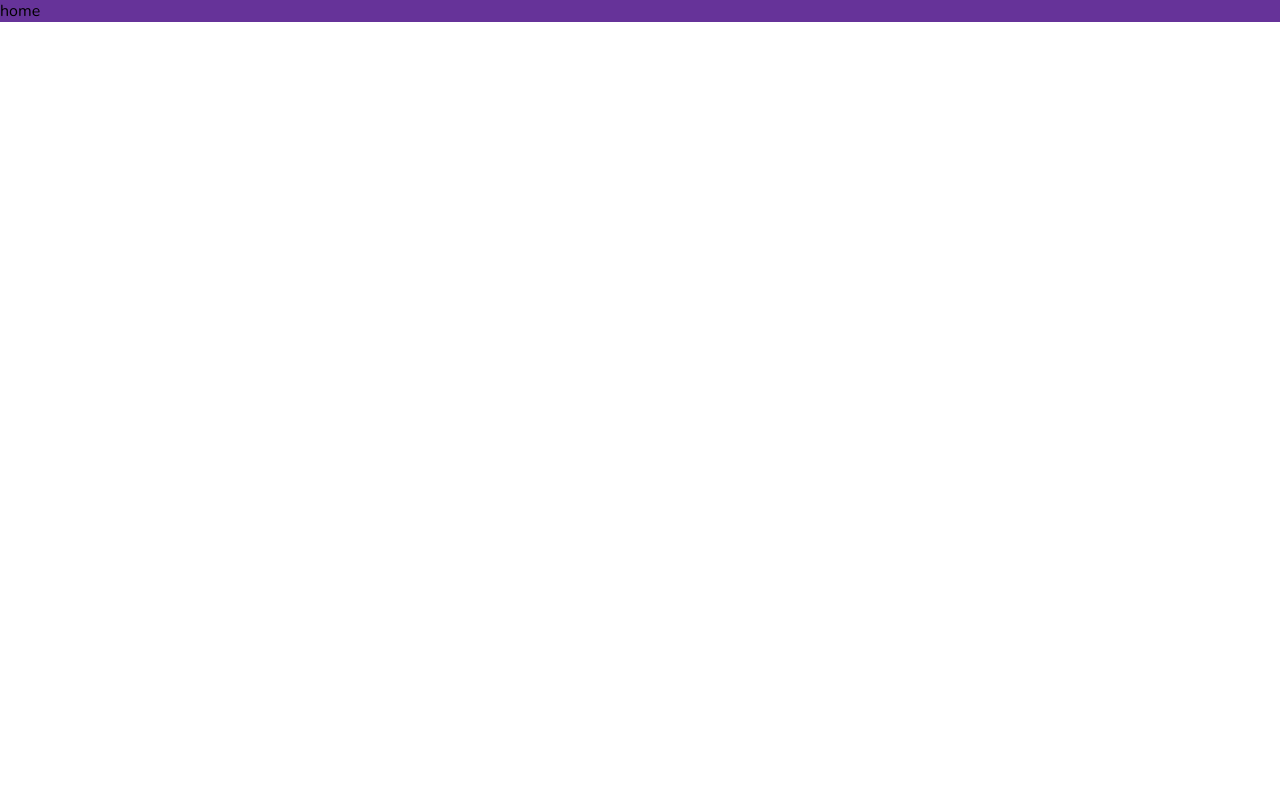
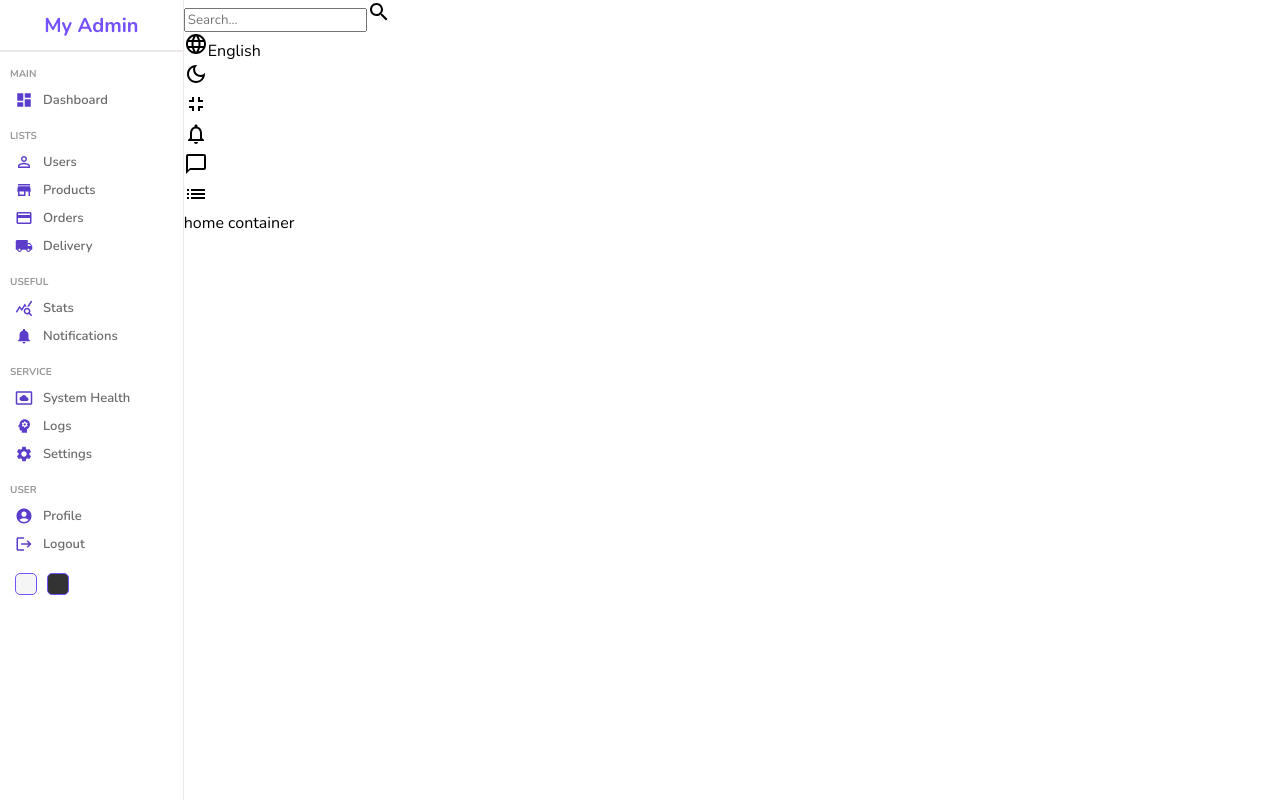
Before and after one commit to andrewgomez1992/myadmin, a React (Create React App) app: page / in a window 1280 px wide. Built offline with nearby package versions, Linux system fonts and the light colour scheme.

Commit message:
sidebar looking good

```diff
--- a/package.json
+++ b/package.json
@@ -3,6 +3,10 @@
   "version": "0.1.0",
   "private": true,
   "dependencies": {
+    "@emotion/react": "^11.9.0",
+    "@emotion/styled": "^11.8.1",
+    "@mui/icons-material": "^5.6.2",
+    "@mui/material": "^5.6.4",
     "@testing-library/jest-dom": "^5.16.4",
     "@testing-library/react": "^13.2.0",
     "@testing-library/user-event": "^13.5.0",
--- /dev/null
+++ b/src/components/navbar/Navbar.jsx
@@ -0,0 +1,43 @@
+import React from 'react'
+import './navbar.scss'
+import SearchIcon from '@mui/icons-material/Search';
+import LanguageIcon from '@mui/icons-material/Language';
+import DarkModeOutlinedIcon from '@mui/icons-material/DarkModeOutlined';
+import FullscreenExitIcon from '@mui/icons-material/FullscreenExit';
+import NotificationsNoneOutlinedIcon from '@mui/icons-material/NotificationsNoneOutlined';
+import ChatBubbleOutlineOutlinedIcon from '@mui/icons-material/ChatBubbleOutlineOutlined';
+import ListOutlinedIcon from '@mui/icons-material/ListOutlined';
+
+export const Navbar = () => {
+    return (
+        <div className='navbar'>
+            <div className="wrapper">
+                <div className="search">
+                    <input type="text" placeholder="Search..." />
+                    <SearchIcon />
+                </div>
+                <div className="items">
+                    <div className="item">
+                        <LanguageIcon />
+                        English
+                    </div>
+                    <div className="item">
+                        <DarkModeOutlinedIcon />
+                    </div>
+                    <div className="item">
+                        <FullscreenExitIcon />
+                    </div>
+                    <div className="item">
+                        <NotificationsNoneOutlinedIcon />
+                    </div>
+                    <div className="item">
+                        <ChatBubbleOutlineOutlinedIcon />
+                    </div>
+                    <div className="item">
+                        <ListOutlinedIcon />
+                    </div>
+                </div>
+            </div>
+        </div>
+    )
+}
--- /dev/null
+++ b/src/components/sidebar/Sidebar.jsx
@@ -0,0 +1,86 @@
+import React from 'react'
+import './sidebar.scss'
+import DashboardIcon from '@mui/icons-material/Dashboard';
+import PersonOutlineIcon from '@mui/icons-material/PersonOutline';
+import StoreIcon from '@mui/icons-material/Store';
+import LocalShippingIcon from '@mui/icons-material/LocalShipping';
+import QueryStatsIcon from '@mui/icons-material/QueryStats';
+import NotificationsIcon from '@mui/icons-material/Notifications';
+import SettingsSystemDaydreamIcon from '@mui/icons-material/SettingsSystemDaydream';
+import PsychologyIcon from '@mui/icons-material/Psychology';
+import SettingsIcon from '@mui/icons-material/Settings';
+import AccountCircleIcon from '@mui/icons-material/AccountCircle';
+import LogoutIcon from '@mui/icons-material/Logout';
+import CreditCardIcon from '@mui/icons-material/CreditCard';
+
+export const Sidebar = () => {
+    return (
+        <div className='sidebar'>
+            <div className="top">
+                <span className='logo'>My Admin</span>
+            </div>
+            <hr />
+            <div className="center">
+                <ul>
+                    <p className="title">MAIN</p>
+                    <li>
+                        <DashboardIcon className='icon' />
+                        <span>Dashboard</span>
+                    </li>
+                    <p className="title">LISTS</p>
+                    <li>
+                        <PersonOutlineIcon className='icon' />
+                        <span>Users</span>
+                    </li>
+                    <li>
+                        <StoreIcon className='icon' />
+                        <span>Products</span>
+                    </li>
+                    <li>
+                        <CreditCardIcon className='icon' />
+                        <span>Orders</span>
+                    </li>
+                    <li>
+                        <LocalShippingIcon className='icon' />
+                        <span>Delivery</span>
+                    </li>
+                    <p className="title">USEFUL</p>
+                    <li>
+                        <QueryStatsIcon className='icon' />
+                        <span>Stats</span>
+                    </li>
+                    <li>
+                        <NotificationsIcon className='icon' />
+                        <span>Notifications</span>
+                    </li>
+                    <p className="title">SERVICE</p>
+                    <li>
+                        <SettingsSystemDaydreamIcon className='icon' />
+                        <span>System Health</span>
+                    </li>
+                    <li>
+                        <PsychologyIcon className='icon' />
+                        <span>Logs</span>
+                    </li>
+                    <li>
+                        <SettingsIcon className='icon' />
+                        <span>Settings</span>
+                    </li>
+                    <p className="title">USER</p>
+                    <li>
+                        <AccountCircleIcon className='icon' />
+                        <span>Profile</span>
+                    </li>
+                    <li>
+                        <LogoutIcon className='icon' />
+                        <span>Logout</span>
+                    </li>
+                </ul>
+            </div>
+            <div className="bottom">
+                <div className="colorOption"></div>
+                <div className="colorOption"></div>
+            </div>
+        </div>
+    )
+}
--- /dev/null
+++ b/src/components/sidebar/sidebar.scss
@@ -0,0 +1,87 @@
+.sidebar {
+    flex: 1;
+    border-right: 0.5px solid rgb(238, 233, 233);
+    min-height: 100vh;
+
+    .top {
+        height: 50px;
+        display: flex;
+        align-items: center;
+        justify-content: center;
+
+        .logo {
+            font-size: 20px;
+            font-weight: bold;
+            color: #7451f8;
+        }
+    }
+
+    hr {
+        height: 0;
+        border: 0.5px solid rgb(238, 233, 233);
+    }
+
+    .center {
+        padding-left: 10px;
+
+        ul {
+            list-style: none;
+            margin: 0;
+            padding: 0;
+
+            .title {
+                font-size: 10px;
+                font-weight: bold;
+                color: #999;
+                margin-top: 15px;
+                margin-bottom: 5px;
+            }
+
+            li {
+                display: flex;
+                align-items: center;
+                padding: 5px;
+                cursor: pointer;
+
+                &:hover {
+                    background-color: #ece8ff;
+                }
+
+                .icon {
+                    font-size: 18px;
+                    color: #5c3dcb;
+                }
+
+                span {
+                    font-size: 13px;
+                    font-weight: 600;
+                    color: rgb(108, 106, 106);
+                    margin-left: 10px;
+                }
+            }
+        }
+    }
+
+    .bottom {
+        display: flex;
+        align-items: center;
+        margin: 10px;
+
+        .colorOption {
+            width: 20px;
+            height: 20px;
+            border-radius: 5px;
+            border: 1px solid #7451f8;
+            cursor: pointer;
+            margin: 5px;
+
+            &:nth-child(1) {
+                background-color: whitesmoke;
+            }
+
+            &:nth-child(2) {
+                background-color: #333;
+            }
+        }
+    }
+}
--- a/src/pages/home/Home.jsx
+++ b/src/pages/home/Home.jsx
@@ -1,10 +1,16 @@
 import React from 'react';
 import './home.scss';
+import { Sidebar } from '../../components/sidebar/Sidebar'
+import { Navbar } from '../../components/navbar/Navbar';
 
 const Home = () => {
     return (
         <div className='home'>
-            home
+            <Sidebar />
+            <div className="homeContainer">
+                <Navbar />
+                home container
+            </div>
         </div>
     )
 }
--- a/src/pages/home/home.scss
+++ b/src/pages/home/home.scss
@@ -1,7 +1,8 @@
 .home {
-    background-color: rebeccapurple;
+    display: flex;
 
-    .title {
-        color: white
+    .homeContainer {
+
+        flex: 6
     }
 }
```
Also changed, not shown: src/components/navbar/navbar.scss (added), 1 other file (tests, documents, lock files or other folders).
